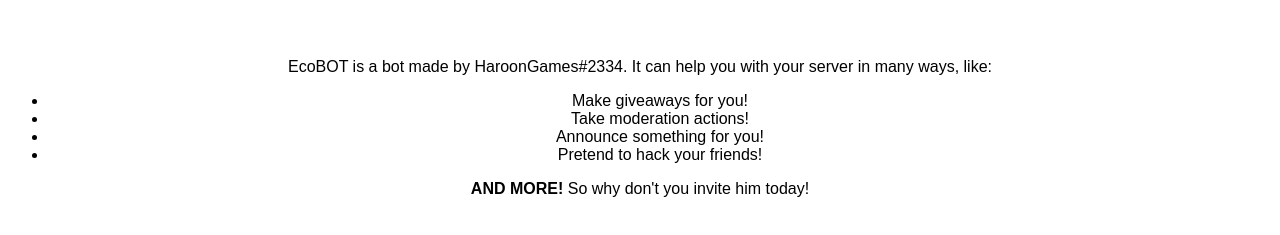
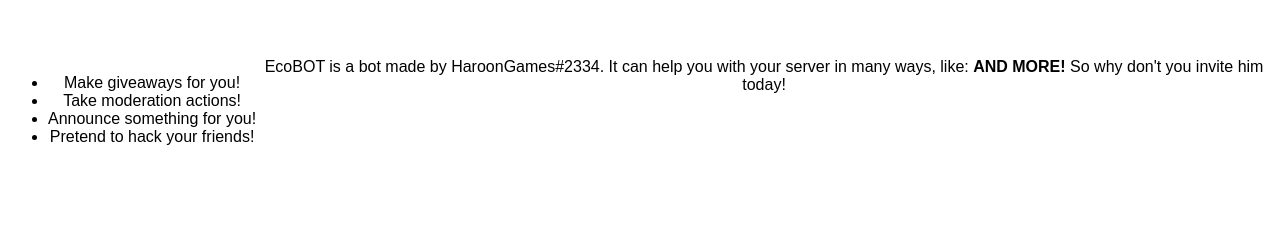
Before and after one commit to haroongames-git/ecobot, a plain HTML site: page index.html in a window 1280 px wide. Shown: the part 79-314 px from the top of the page. Drawn offline with Linux system fonts and the light colour scheme.

Commit message:
Update index.html

```diff
--- a/index.html
+++ b/index.html
@@ -7,12 +7,15 @@
        font-family: sans-serif;
        text-align: center;
       }
+      ul.center {
+       float: left;
+      }
     </style>
   </head>
   <body>
     <p align='center' style='font-size:60px;'><strong>EcoBOT</strong></p>
     EcoBOT is a bot made by HaroonGames#2334. It can help you with your server in many ways, like:
-    <ul>
+    <ul class='center'>
       <li>Make giveaways for you!</li>
       <li>Take moderation actions!</li>
       <li>Announce something for you!</li>
```
